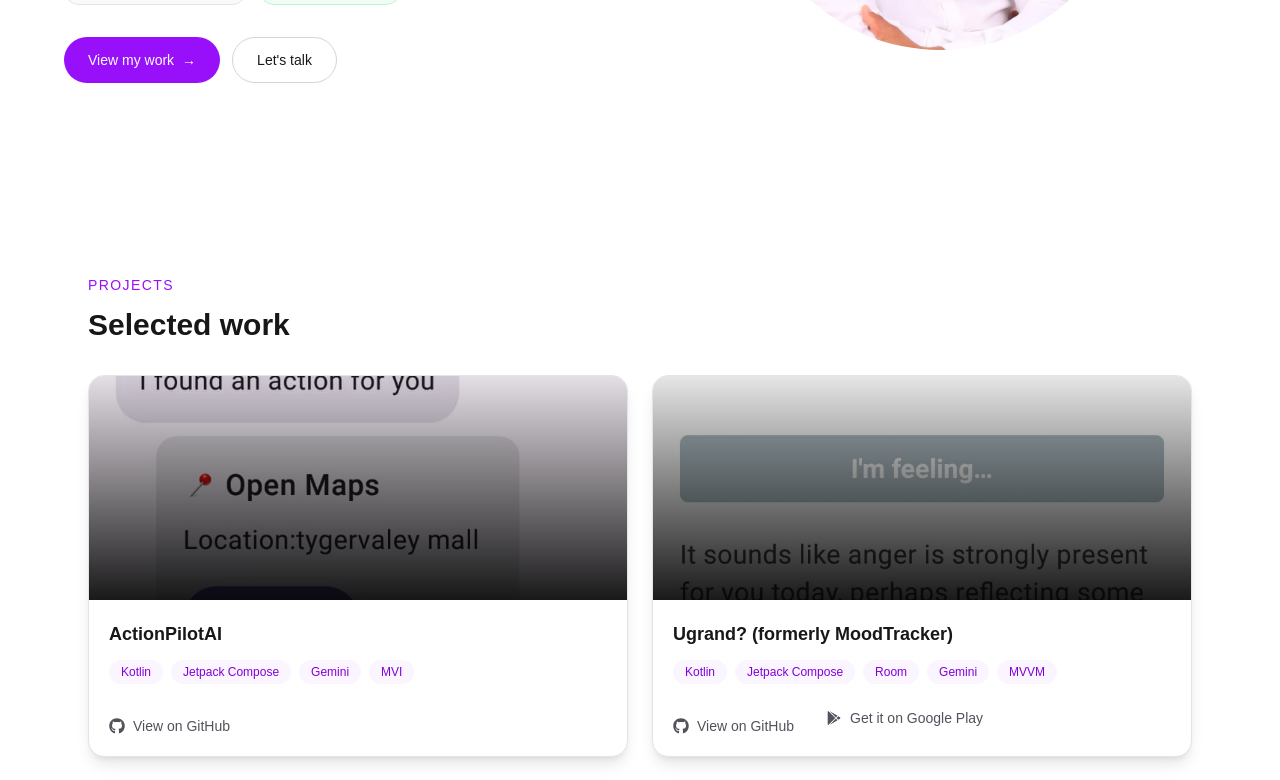
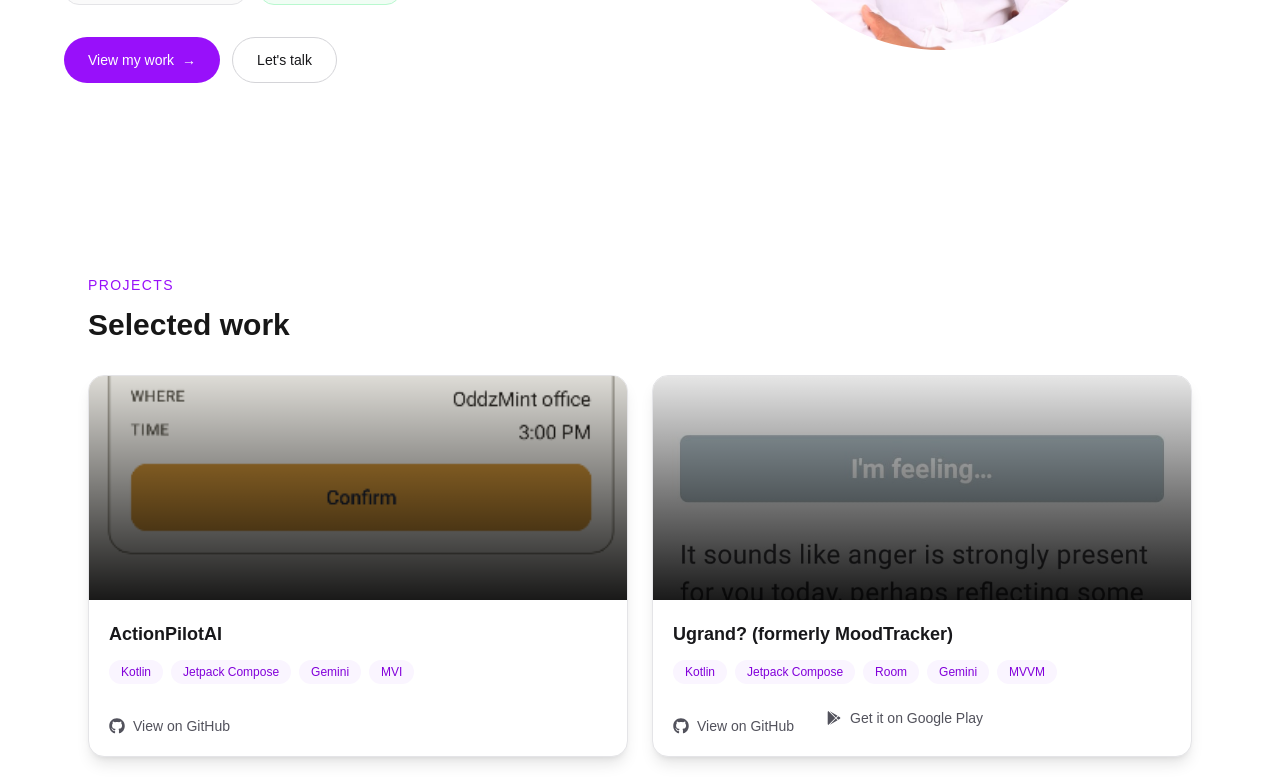
Before and after one commit to OddzMint-Net/odwa-portfolio, a Next.js app: page / in a window 1280 px wide. Shown: the part 499-1279 px from the top of the page. Built offline with nearby package versions, Linux system fonts and the light colour scheme.

Commit message:
ActionPilotAI image update

```diff
--- a/app/components/Projects.tsx
+++ b/app/components/Projects.tsx
@@ -17,7 +17,7 @@ const projects: Project[] = [
         technologies: ["Kotlin", "Jetpack Compose", "Gemini", "MVI"],
         githubUrl: "https://github.com/OddzMint-Net/ActionPilotAI",
         projectUrl: "https://github.com/OddzMint-Net/ActionPilotAI",
-        image: "/projects/actionpilotai.jpeg"
+        image: "/projects/create_event.png"
 
     }, {
         title: "Ugrand? (formerly MoodTracker)",
```
Also changed, not shown: public/projects/create_event.png (added).
